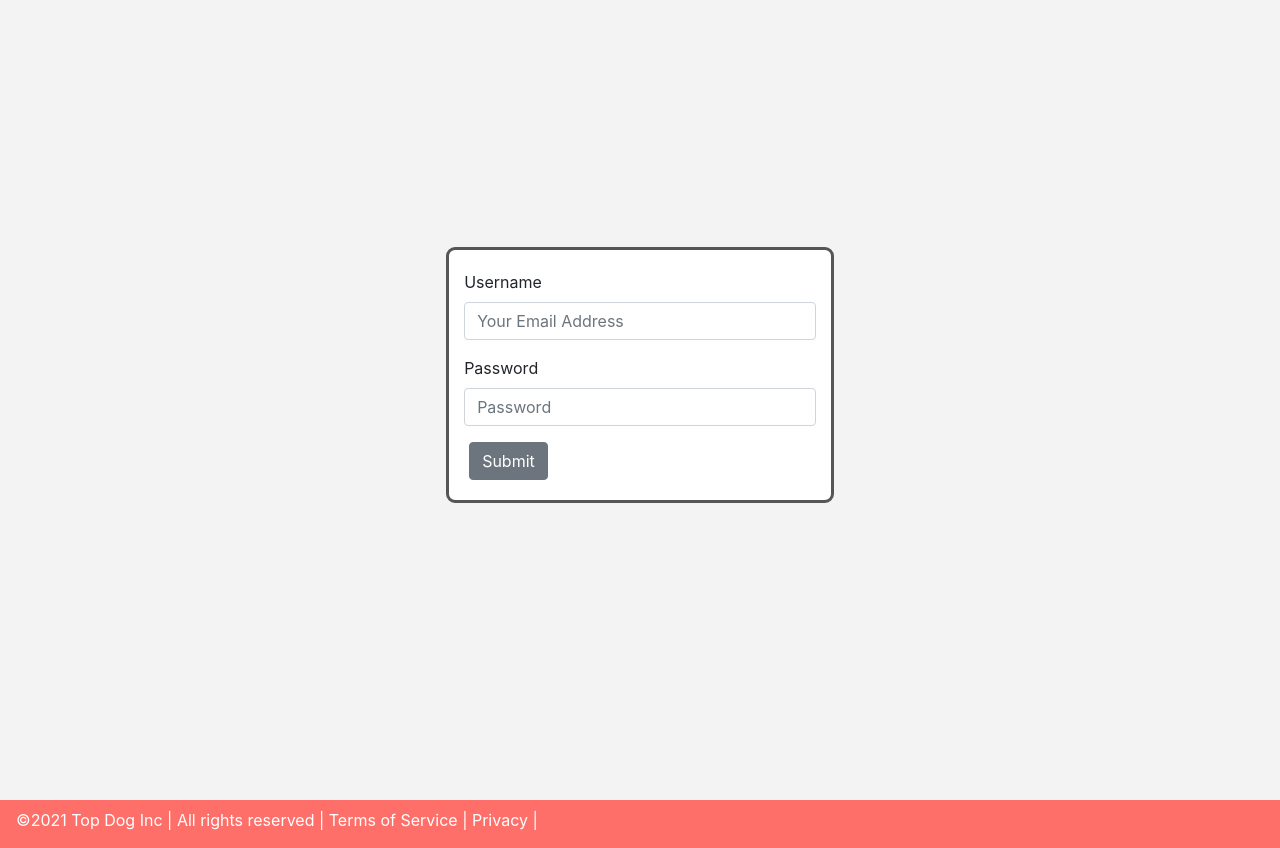
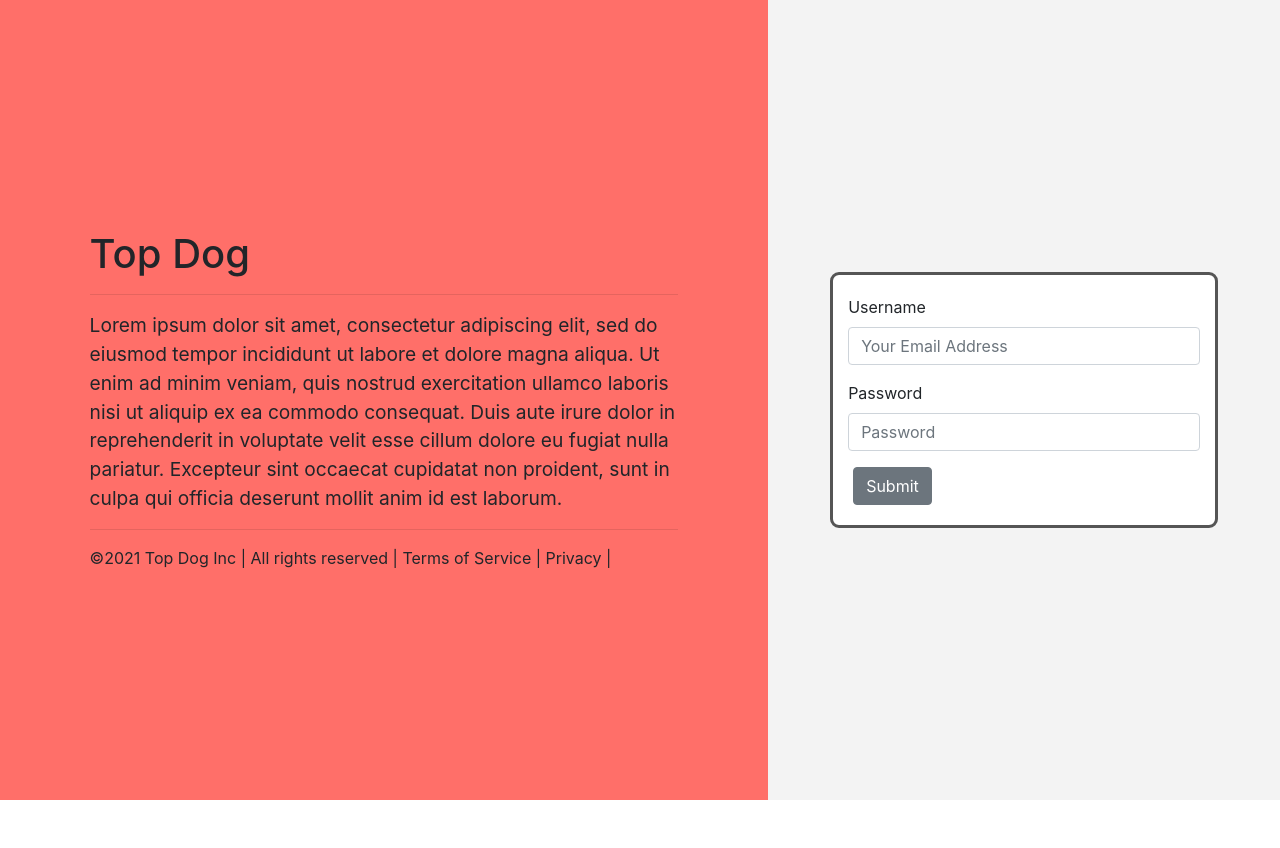
Before and after one commit to deltadesign/topdog, a React (Create React App) app: page / in a window 1280 px wide. After the commit the page ends 800 px from the top, so only its background shows below. Built offline with nearby package versions, Linux system fonts and the light colour scheme.

Commit message:
login layout changes added

```diff
--- a/src/App.css
+++ b/src/App.css
@@ -6,19 +6,38 @@
 .landing{
   display: flex;
   height: 100vh;
+  width: 100vw;
   background: var(--brandbckgrnd);
 }
 
-.landingContainer{
+.aboutarea {
   display: flex;
   flex-direction: column;
   justify-content: center;
+  width: 60%;
+  background: var(--mainbrand);
+  padding: 1em;
+}
+
+.abouttext {
+  width: 80%;
+  align-self: center;
+}
+
+.abouttext p {
+  font-size: larger;
+}
+
+.loginbox {
+  display: flex;
   align-items: center;
+  justify-content: center;
+  width: 40%;
+  padding: 1em;
 }
 
 .user-login-form{
   padding: 20px;
-  margin-bottom: 50px;
   background: white;
   border-radius: 9px;
   border: 3px solid #555;
--- a/src/App.js
+++ b/src/App.js
@@ -20,7 +20,7 @@
     <>
       {/* <Navbar/> */}
         <Landing/>
-          <Footer/>
+          {/* <Footer/> */}
     </>
   );
 }
--- a/src/components/forms/loginform.js
+++ b/src/components/forms/loginform.js
@@ -13,9 +13,7 @@
 
   render() {
    return (
-
-    <div className = "login">
-
+        <div>
         <Form className = "user-login-form">
             <Form.Group controlId = "user-login-name">
               <Form.Row className="align-items-center">
@@ -31,9 +29,7 @@
             </Form.Group>
               <Button variant = "secondary" type="submit">Submit</Button>
         </Form>
-
-    </div>
-
+      </div>
    )
   }
 }
--- a/src/components/landing.js
+++ b/src/components/landing.js
@@ -2,6 +2,7 @@
 
 //components
 import Login from './forms/loginform';
+import Footer from './footer';
 
 // Bootstrap Elements
 import Container from 'react-bootstrap/Container';
@@ -18,11 +19,20 @@
    return (
 
     <div className = "landing">
-
-        <Container className = "landingContainer">
-
-          <Login />
-        </Container>
+      <div className="aboutarea">
+        <div className="abouttext">
+          <h1>Top Dog</h1>
+          <hr/>
+          <p>Lorem ipsum dolor sit amet, consectetur adipiscing elit, sed do eiusmod tempor incididunt ut labore et dolore magna aliqua. Ut enim ad minim veniam, quis nostrud exercitation ullamco laboris nisi ut aliquip ex ea commodo consequat. Duis aute irure dolor in reprehenderit in voluptate velit esse cillum dolore eu fugiat nulla pariatur. Excepteur sint occaecat cupidatat non proident, sunt in culpa qui officia deserunt mollit anim id est laborum.</p>
+          <hr/>
+          <div>
+            &copy;{new Date().getFullYear()} Top Dog Inc | All rights reserved | Terms of Service | Privacy |
+          </div>
+        </div>
+      </div>
+      <div className="loginbox">
+        <Login />
+      </div>
 
     </div>
 
```
